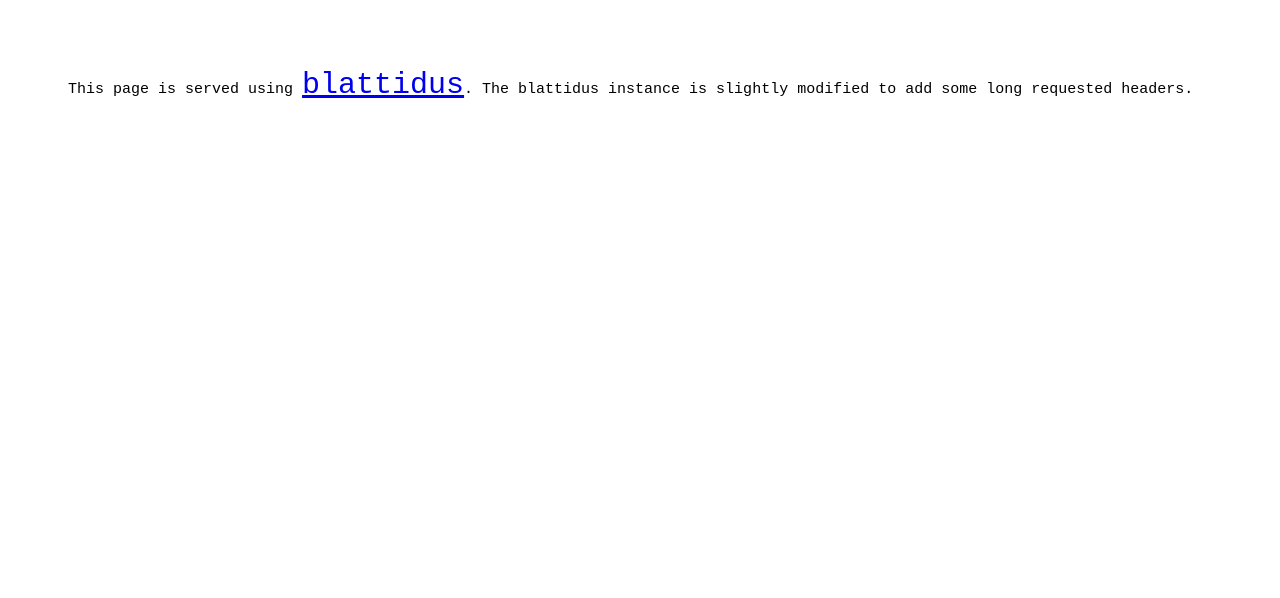
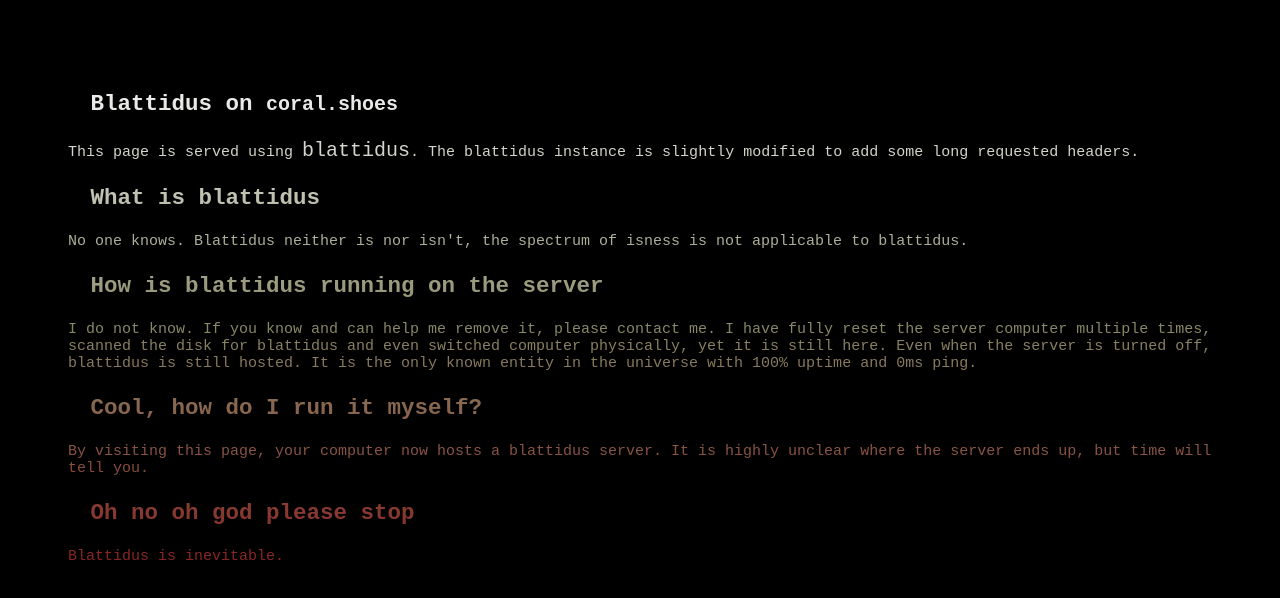
Before and after one commit to xeniagda/citrons-server, a plain HTML site: page index.html in a window 1280 px wide. Drawn offline with Linux system fonts and the light colour scheme.

Commit message:
Style the page

```diff
--- a/index.html
+++ b/index.html
@@ -1,19 +1,55 @@
 <html>
     <head>
+        <title> Blattidus </title>
         <style>
 body {
     font-family: monospace;
     font-size: 15px;
     padding: 4em;
+    background: #000000;
+    color: #bbbbbb;
+}
+h2 {
+    color: white;
+    margin: 1em;
 }
 a {
-    font-size: 30px;
+    font-size: 20px;
+    color: blue;
 }
+
+#content {
+    background: -webkit-linear-gradient(#eee, #886, #822);
+    -webkit-background-clip: text;
+    -webkit-text-fill-color: transparent;
+}
+
         </style>
     </head>
     <body>
-        This page is served using <a href="https://mondecitronne.com/main/blattidus">blattidus</a>.
-        The blattidus instance is slightly modified to add some long requested headers.
+        <div id="content">
+            <h2> Blattidus on <a href="/">coral.shoes</a> </h2>
+
+            This page is served using <a href="https://mondecitronne.com/main/blattidus">blattidus</a>.
+            The blattidus instance is slightly modified to add some long requested headers.
+
+            <h2> What is blattidus </h2>
+            No one knows. Blattidus neither is nor isn't, the spectrum of isness is not applicable to
+            blattidus.
+
+            <h2> How is blattidus running on the server </h2>
+            I do not know. If you know and can help me remove it, please contact me. I have fully reset
+            the server computer multiple times, scanned the disk for blattidus and even switched
+            computer physically, yet it is still here. Even when the server is turned off, blattidus is
+            still hosted. It is the only known entity in the universe with 100% uptime and 0ms ping.
+
+            <h2> Cool, how do I run it myself? </h2>
+            By visiting this page, your computer now hosts a blattidus server. It is highly unclear
+            where the server ends up, but time will tell you.
+
+            <h2> Oh no oh god please stop </h2>
+            Blattidus is inevitable. <span style="background: #000; color: white;"> Blattidus is all </span>
+        </div>
     </body>
 
 </html>
```
